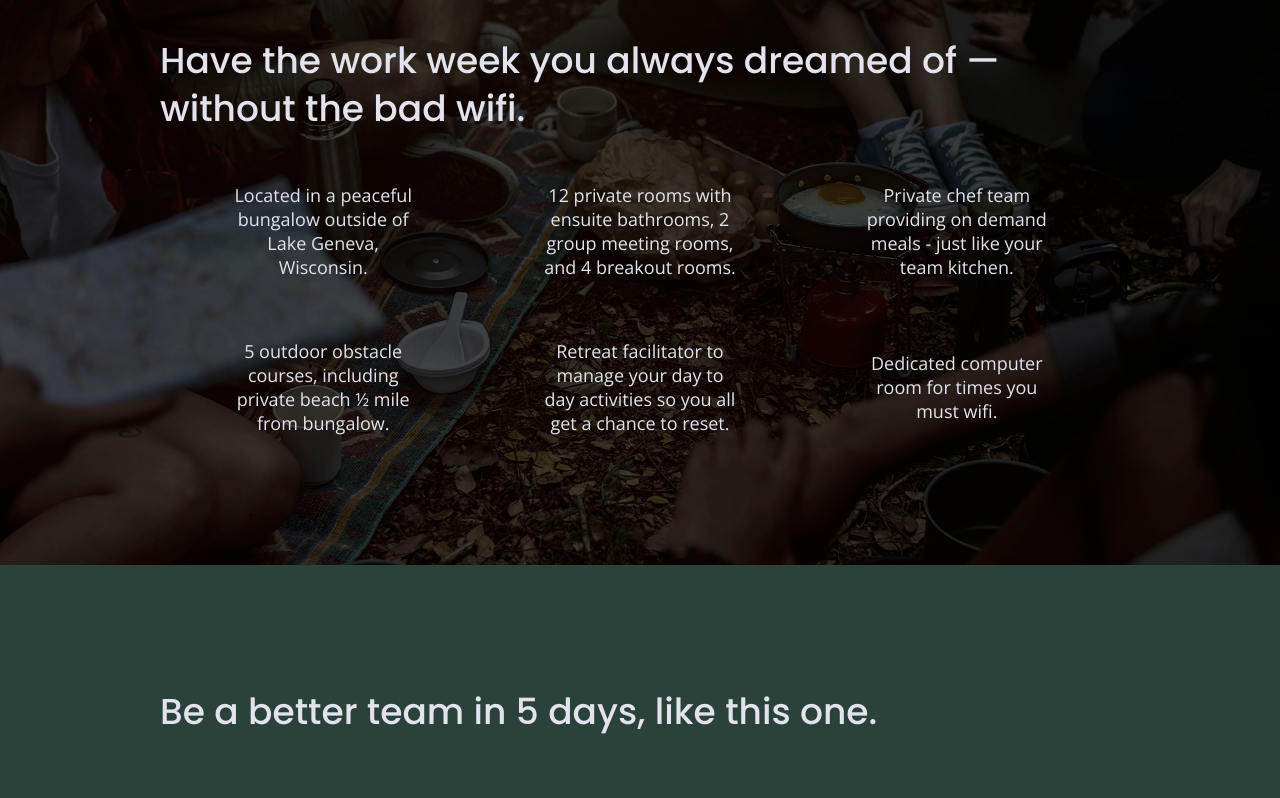
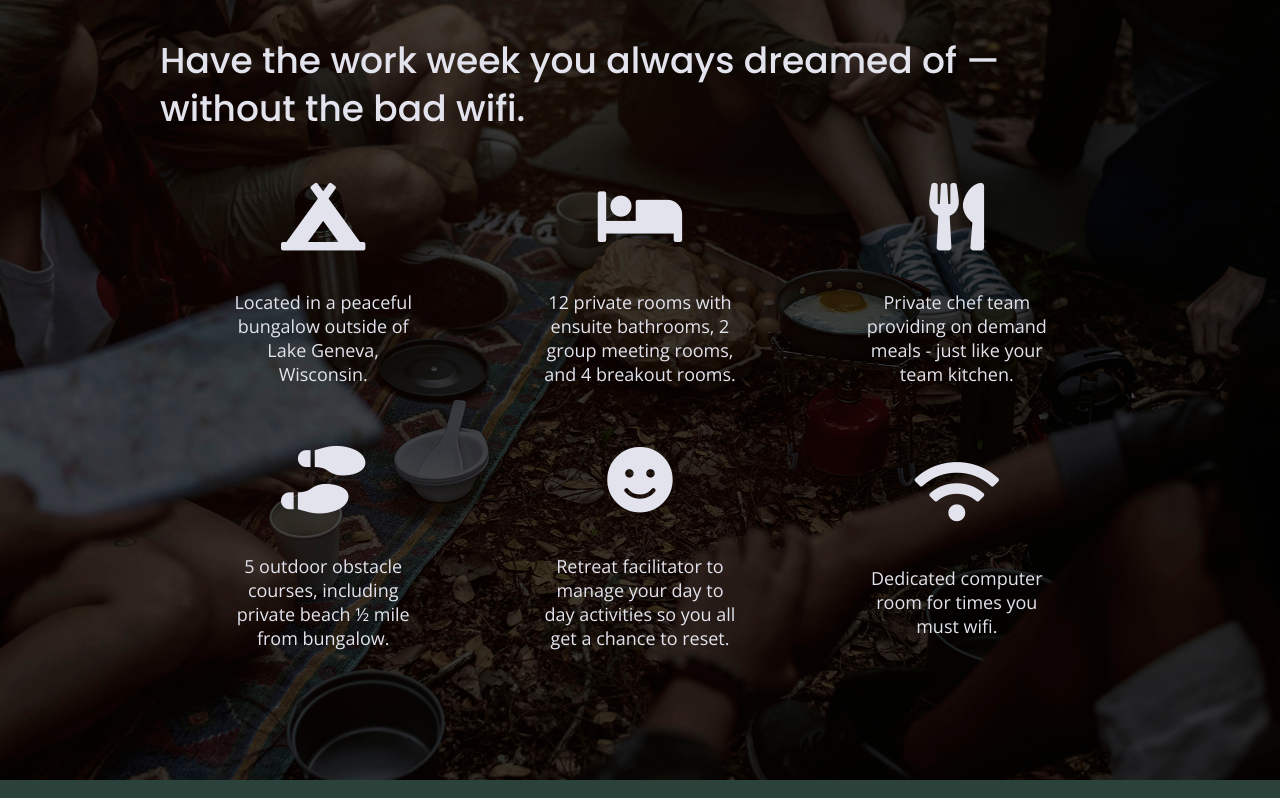
Before and after one commit to mandy-pb/unplugged, a website built with Parcel: page index.html in a window 1280 px wide. Shown: the part 1095-1893 px from the top of the page. Built offline with nearby package versions, Linux system fonts and the light colour scheme.

Commit message:
Added icons to html homepage and added css for icons

```diff
--- a/css/main.css
+++ b/css/main.css
@@ -333,6 +333,12 @@ input[type=button] {
   text-align: center;
   margin:0;
 }
+
+.features i {
+  font-size:3.75em;
+  margin-bottom:40px;
+}
+
 /*REVIEWS AREA*/
 
 .reviews {
--- a/index.html
+++ b/index.html
@@ -20,7 +20,7 @@
   <link rel="stylesheet" href="css/main.css">
 
   <meta name="theme-color" content="#fafafa">
-
+  <link rel="stylesheet" href="https://use.fontawesome.com/releases/v5.5.0/css/all.css" integrity="sha384-B4dIYHKNBt8Bc12p+WXckhzcICo0wtJAoU8YZTY5qE0Id1GSseTk6S+L3BlXeVIU" crossorigin="anonymous">
   <!-- Google Fonts -->
   <link href="https://fonts.googleapis.com/css?family=Open+Sans:400,700|Poppins:500,700" rel="stylesheet">
 
@@ -74,8 +74,10 @@
       <div class="content-wrapper">
         <h2>Have the work week you always dreamed of &mdash; without the bad wifi.</h2>
         <div class="features-items">
+
          <article>
            <p class="fontawesome-icon">
+            <i class="fas fa-campground"></i>
            </p>
            <p class="features-item-description">
               Located in a peaceful bungalow outside of Lake Geneva, Wisconsin.
@@ -84,6 +86,7 @@
 
          <article>
            <p class="fontawesome-icon">
+            <i class="fas fa-bed"></i>
            </p>
            <p class="features-item-description">
               12 private rooms with ensuite bathrooms, 2 group meeting rooms, and 4 breakout rooms.
@@ -92,6 +95,7 @@
 
          <article>
            <p class="fontawesome-icon">
+            <i class="fas fa-utensils"></i>
            </p>
            <p class="features-item-description">
               Private chef team providing on demand meals - just like your team kitchen.
@@ -100,6 +104,7 @@
 
          <article>
            <p class="fontawesome-icon">
+            <i class="fas fa-shoe-prints"></i>
            </p>
            <p class="features-item-description">
               5 outdoor obstacle courses, including private beach &frac12;	mile from bungalow.
@@ -108,6 +113,7 @@
 
          <article>
             <p class="fontawesome-icon">
+              <i class="fas fa-smile"></i>
             </p>
             <p class="features-item-description">
               Retreat facilitator to manage your day to day activities so you all get a chance to reset.
@@ -116,6 +122,7 @@
 
          <article>
             <p class="fontawesome-icon">
+              <i class="fas fa-wifi"></i>
             </p>
             <p class="features-item-description">
               Dedicated computer room for times you must wifi.
```
Also changed, not shown: about/index.html (+1 -1 lines), faq/index.html (+1 -1 lines).
